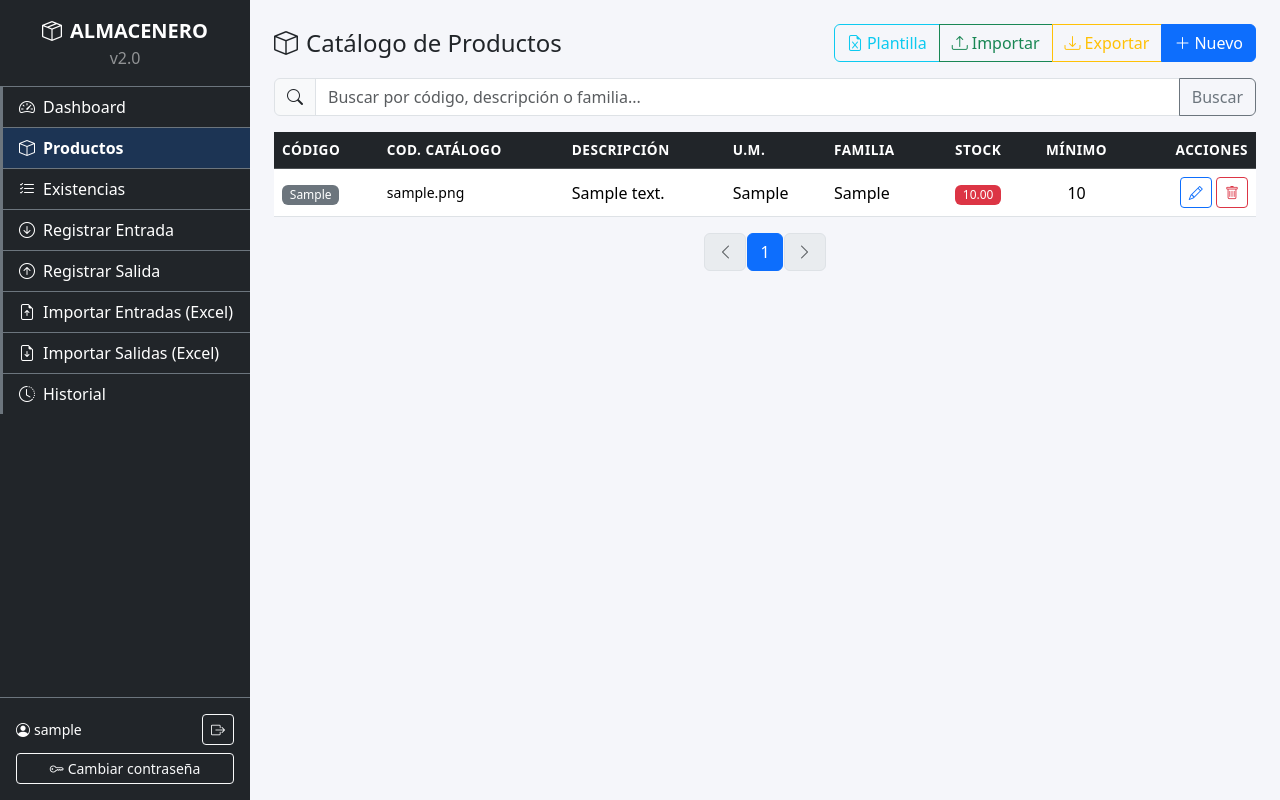
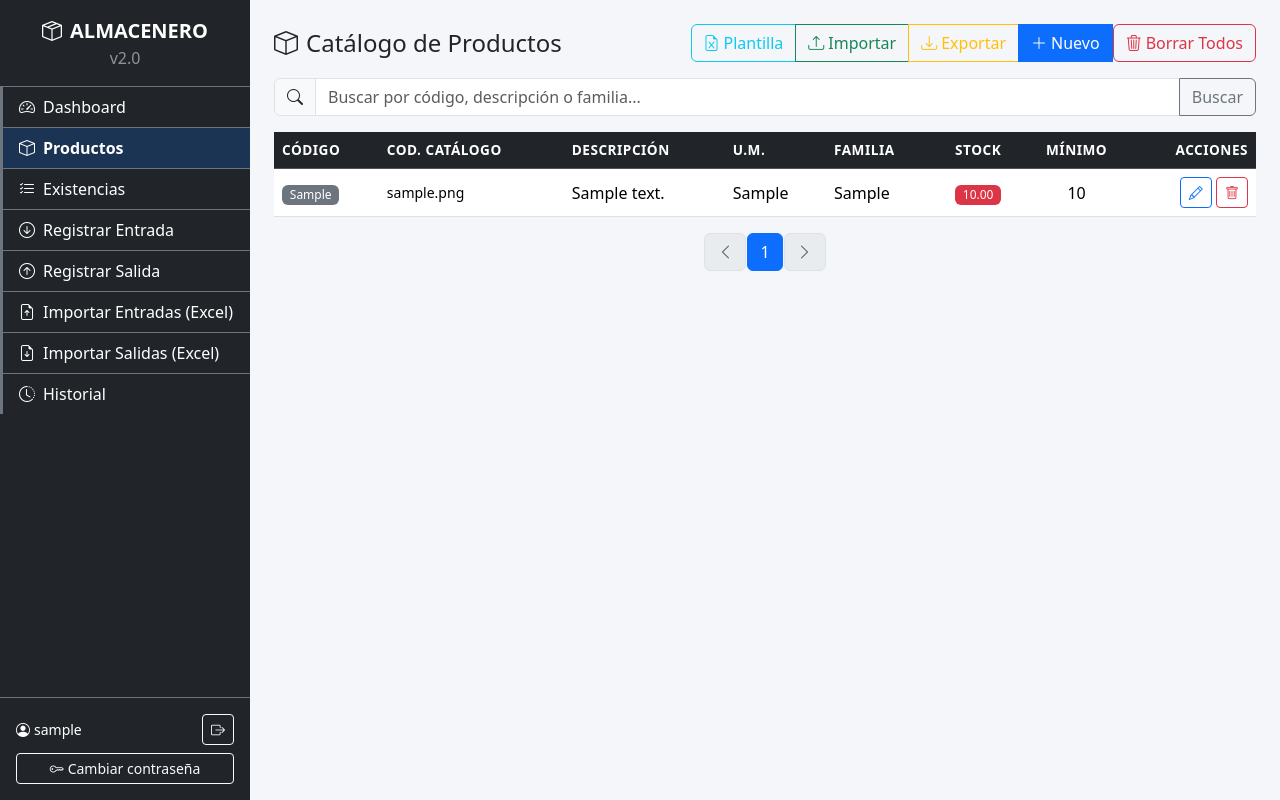
Before and after one commit to cponce123com-create/almacen, a Flask app: page /productos in a window 1280 px wide. Run offline with Flask 3, Linux system fonts and the light colour scheme; a user stored in the database is signed in; tables that the repository leaves empty hold one stand-in row (values such as "Sample post").

Commit message:
Catalogo: boton 'Borrar Todos' elimina productos sin movimientos
- Nueva ruta POST /productos/eliminar-todos que borra solo productos
  sin entradas ni salidas asociadas
- Boton 'Borrar Todos' en toolbar del catalogo con confirmacion
- Solo visible si hay productos
- Tests: 3 casos (con/sin movimientos, BD vacia)

```diff
--- a/app/routes.py
+++ b/app/routes.py
@@ -199,6 +199,32 @@ def producto_eliminar(producto_id):
     db.session.delete(producto)
     db.session.commit()
     flash("Producto eliminado correctamente.", "success")
+    return redirect(url_for("routes.productos"))
+
+
+@routes_bp.route("/productos/eliminar-todos", methods=["POST"])
+@login_required
+def producto_eliminar_todos():
+    """Elimina todos los productos que NO tengan movimientos asociados."""
+    productos_con_movimientos = set()
+    for e in db.session.query(Entrada.producto_id).distinct().all():
+        productos_con_movimientos.add(e[0])
+    for s in db.session.query(Salida.producto_id).distinct().all():
+        productos_con_movimientos.add(s[0])
+
+    productos_a_eliminar = Producto.query.filter(
+        ~Producto.id.in_(productos_con_movimientos)
+    ).all() if productos_con_movimientos else Producto.query.all()
+
+    count = len(productos_a_eliminar)
+    if count == 0:
+        flash("No hay productos sin movimientos para eliminar.", "info")
+        return redirect(url_for("routes.productos"))
+
+    for p in productos_a_eliminar:
+        db.session.delete(p)
+    db.session.commit()
+    flash(f"Se eliminaron {count} producto(s) sin movimientos.", "success")
     return redirect(url_for("routes.productos"))
 
 
--- a/app/templates/productos.html
+++ b/app/templates/productos.html
@@ -17,6 +17,15 @@
         <a href="{{ url_for('routes.producto_nuevo') }}" class="btn btn-primary">
             <i class="bi bi-plus-lg me-1"></i>Nuevo
         </a>
+        {% if pagination.items %}
+        <form method="POST" action="{{ url_for('routes.producto_eliminar_todos') }}"
+              style="display:inline;"
+              onsubmit="return confirm('¿Eliminar TODOS los productos que NO tengan movimientos asociados? Esta acción no se puede deshacer.');">
+            <button type="submit" class="btn btn-outline-danger" title="Eliminar todos los productos sin movimientos">
+                <i class="bi bi-trash3 me-1"></i>Borrar Todos
+            </button>
+        </form>
+        {% endif %}
     </div>
 </div>
 
```
Also changed, not shown: app/tests/test_routes.py (+36 -0 lines).
